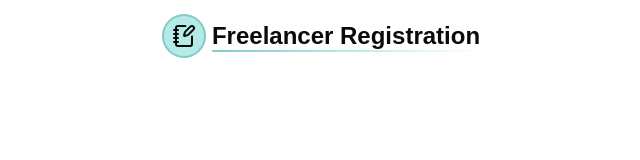
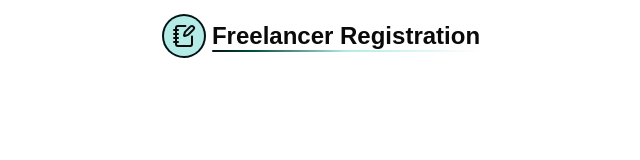
Before and after one commit to SantiagoMorais/freelancer-dental-clinics, a Next.js app: page / in a window 1280 px wide. Shown: the top 160 px of the page, without its empty margins (318-958 px from the left). Built offline with nearby package versions, Linux system fonts and the light colour scheme; a web font is replaced by a local one.

Commit message:
style(css): update color variables to improve contrast

```diff
--- a/src/app/globals.css
+++ b/src/app/globals.css
@@ -25,9 +25,9 @@
   --popover: oklch(97.9% 0.0123 91.52);
   --popover-foreground: oklch(0.145 0 0);
   --primary: oklch(90.1% 0.0564 189.28);
-  --primary-foreground: oklch(79.12% 0.0755 188.24);
+  --primary-foreground: oklch(15.12% 0.0755 188.24);
   --secondary: oklch(82.13% 0.1585 75.54);
-  --secondary-foreground: oklch(87.06% 0.037 75.54);
+  --secondary-foreground: oklch(0.145 0 0);
   --muted: oklch(90.35% 0.0066 28.83);
   --muted-foreground: oklch(0.556 0 0);
   --accent: oklch(0.97 0 0);
```
